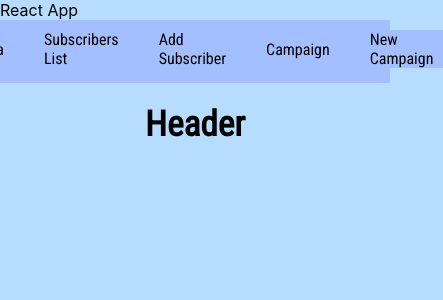
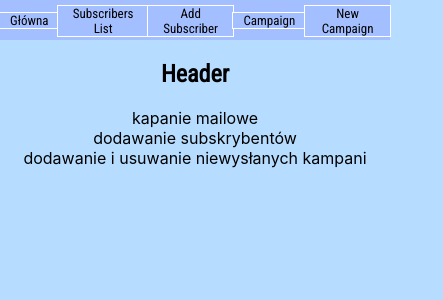
Before and after one commit to mateu52/mail-sender-campaigns, a React (Create React App) app: page / in a window 390 px wide. Shown: the top 300 px of the page, 443 px wide, since content can reach past the window. Built offline with nearby package versions, Linux system fonts and the light colour scheme; no server answers.

Commit message:
rdw scss

```diff
--- a/public/index.html
+++ b/public/index.html
@@ -18,8 +18,9 @@
     <link rel="preconnect" href="https://fonts.googleapis.com">
     <link rel="preconnect" href="https://fonts.googleapis.com">
     <link rel="preconnect" href="https://fonts.gstatic.com" crossorigin>
-    <link href="https://fonts.googleapis.com/css2?family=Roboto+Condensed&family=Roboto+Slab:wght@400&display=swap" rel="stylesheet"
-    <!--
+    <link rel="preconnect" href="https://fonts.googleapis.com">
+    <link rel="preconnect" href="https://fonts.gstatic.com" crossorigin>
+    <link href="https://fonts.googleapis.com/css2?family=Roboto+Condensed&family=Roboto+Mono:wght@300&family=Roboto+Slab:wght@300&display=swap" rel="stylesheet">    <!--
       Notice the use of %PUBLIC_URL% in the tags above.
       It will be replaced with the URL of the `public` folder during the build.
       Only files inside the `public` folder can be referenced from the HTML.
--- a/src/App.js
+++ b/src/App.js
@@ -17,19 +17,36 @@ function App() {
       <Router>
         <div>
           <nav className="nav">
-            <p>
+            <p className="nav-menu">
+              <p className="">
+                <Link to="/" ><p>Główna</p></Link>
+              </p>
+              <p className="">
+                <Link to="/Subscibers_List" ><p>Subscribers List</p></Link>
+              </p>
+              <p className="">
+                <Link to="/Add_Subscriber" ><p>Add Subscriber</p></Link>
+              </p>
+              <p className="">
+                <Link to="/Campaign" ><p>Campaign</p></Link>
+              </p>
+              <p className="">
+                <Link to="/New_Campaign" ><p>New Campaign</p></Link>
+              </p>
+            </p>
+            <p className="nav-link">
               <Link to="/" ><p>Główna</p></Link>
             </p>
-            <p>
+            <p className="nav-link">
               <Link to="/Subscibers_List" ><p>Subscribers List</p></Link>
             </p>
-            <p>
+            <p className="nav-link">
               <Link to="/Add_Subscriber" ><p>Add Subscriber</p></Link>
             </p>
-            <p>
+            <p className="nav-link">
               <Link to="/Campaign" ><p>Campaign</p></Link>
             </p>
-            <p>
+            <p className="nav-link">
               <Link to="/New_Campaign" ><p>New Campaign</p></Link>
             </p>
           </nav>
--- a/src/components/Header.js
+++ b/src/components/Header.js
@@ -3,8 +3,12 @@ import '../style/style.css'
 function Header(){
 
     return(
-        <div className="component">
+        <div className="component header">
             <h1>Header</h1>
+            <h2>Strona główna</h2>
+            <p>kapanie mailowe</p>
+            <p>dodawanie subskrybentów</p>
+            <p>dodawanie i usuwanie niewysłanych kampani</p>
         </div>
     )
 }
--- a/src/style/style.scss
+++ b/src/style/style.scss
@@ -26,6 +26,10 @@ $backgroundColor-camp_Button: #ff404098;
         font-family: 'Roboto Condensed', sans-serif;
         background-color: $backgroundColor-nav;
     }
+    .nav-menu {
+        display: none;
+
+    }
 }
 .component {
     background-color:$backgroundColor-component;
@@ -36,6 +40,12 @@ $backgroundColor-camp_Button: #ff404098;
         font-size:2.2rem;
         font-family: 'Roboto Condensed', sans-serif;
     }
+    h2 {
+        display: none;
+    }
+}
+.header {
+    text-align: center;
 }
 .compList {
     padding: 25px 0;
@@ -128,3 +138,79 @@ $backgroundColor-camp_Button: #ff404098;
         font-size: 70%;
     }
 }
+@media screen and (max-width:765px) {
+    .nav {
+        padding: 5px 0 5px 0;
+        height: 40px;
+        justify-content: center;
+        object-fit:contain;
+        .nav-link{
+            text-align: center;
+            border: 1px solid #fffefe;
+            font-size: 13px;
+            padding:auto;
+            margin: auto -1px;
+        }
+    }
+    .component {
+        h1{
+            font-size: 1.5rem;
+        }
+        .compList {
+            width: 40%;
+            width: 100%;
+        }
+    }
+}
+@media screen and (max-width:328px) {
+    .nav {
+        width: 100%;
+        margin: 0;
+        p {
+            padding: 1px 0;
+            margin: auto 0;
+        }
+        .nav-link {
+            display: none;
+            width: 100vh;
+        }
+        .nav-menu {
+            display:block;
+            margin: 2px auto;
+            letter-spacing: 2px;
+            font-weight: 600;
+            width: 120%;
+            text-align: center;
+
+        }
+
+    }
+    .component{
+        h1 {
+            display: none;
+        }
+        h2 {
+            display: block;
+        }
+
+    }
+    .header {
+        margin: 120px auto;
+        font-family: 'Roboto Mono', monospace;
+    }
+    .compList {
+        padding-top: 100px;
+    }
+    .elemList {
+        margin: 2px 20px;
+        padding: 0;
+        p{
+            margin: 0;
+        }
+    }
+    .form-to-add {
+        margin: 120px auto;
+        width: 250px;
+        padding: 10px 10px 10px 10px;
+    }
+}
```
Also changed, not shown: src/style/style.css (+1 -1 lines), src/img/burger-menu-svgrepo-com.png (added), src/img/burger-menu-svgrepo-com.svg (added).
